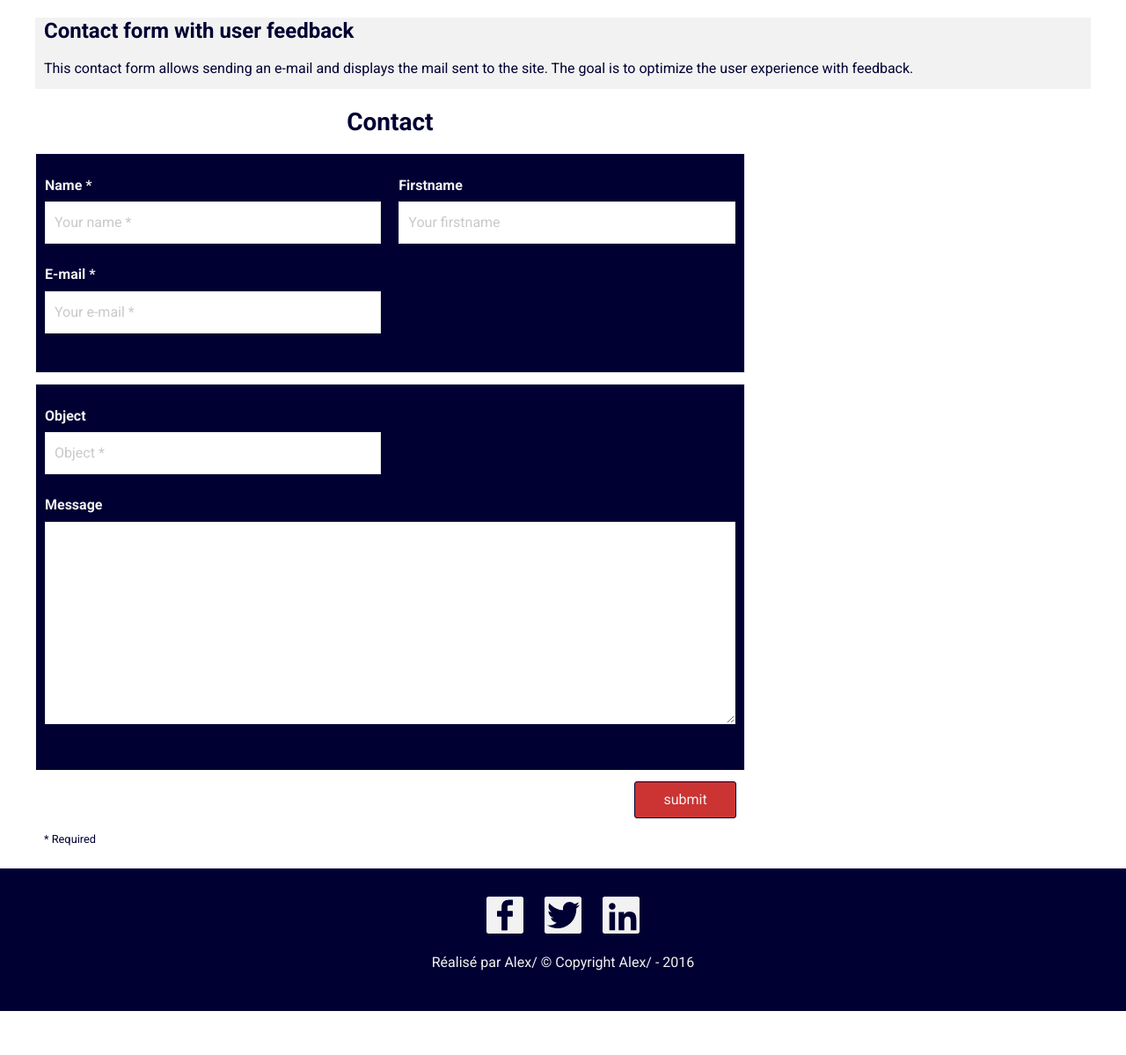
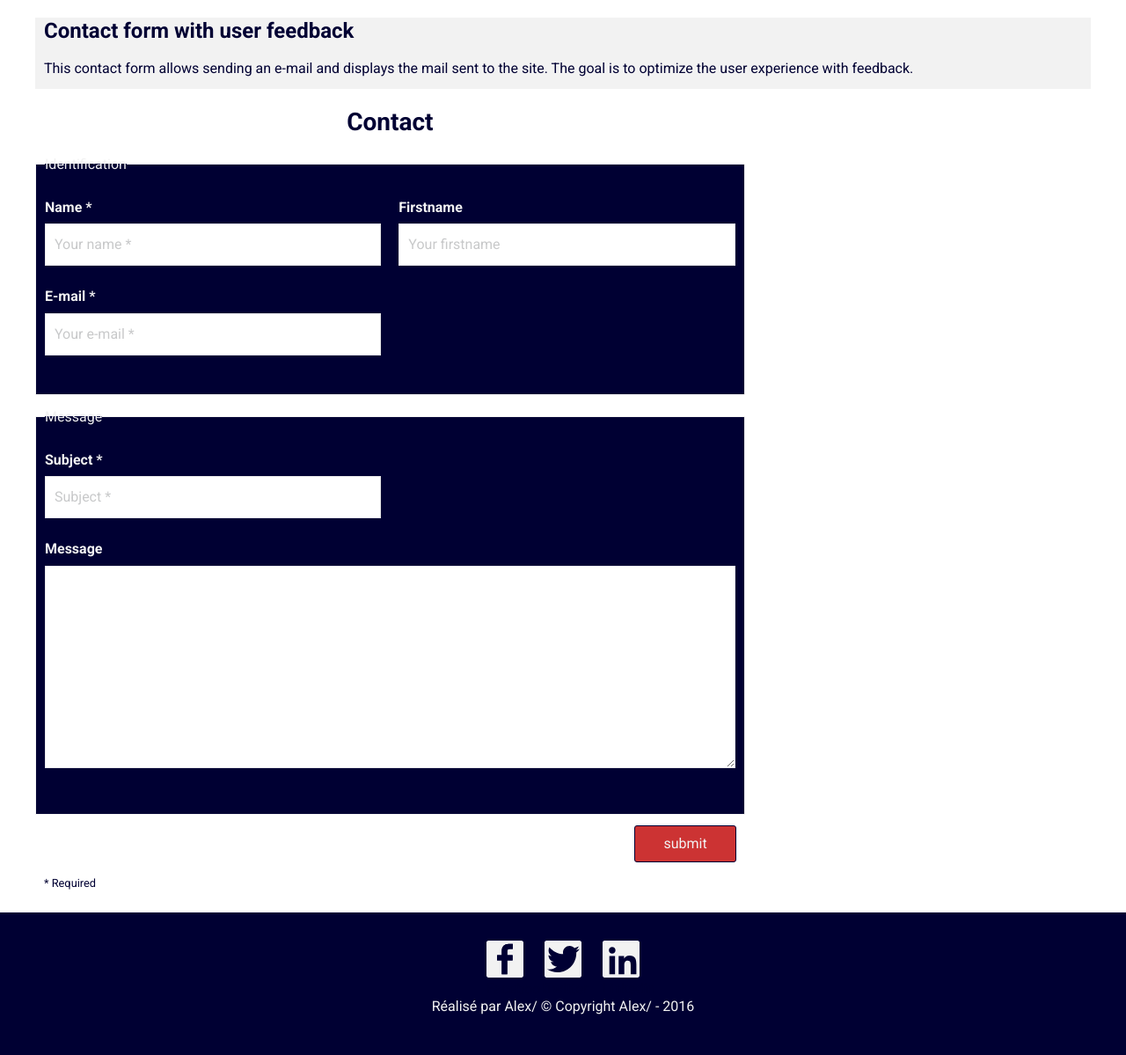
Before and after one commit to Alex-dev-Lyon/ContactFormFeedback, a PHP site: page / in a window 1280 px wide. Shown: the part 114-1313 px from the top of the page at 88% size. Before the commit the page ends 1263 px from the top, so only its background shows below. Run offline with PHP 8.4, Linux system fonts and the light colour scheme.

Commit message:
Correction to input name and addition of captions to fieldset for accessibility

```diff
--- a/envoi.php
+++ b/envoi.php
@@ -3,7 +3,7 @@
     $name = $_POST["name"];
     $firstname= $_POST['firstname'];
     $mail= $_POST['email'];
-    $object= $_POST['object'];
+    $bject= $_POST['object'];
     $message = $_POST['message'];
 
     /* Sending e-mail with setting */
@@ -61,7 +61,7 @@
             <div class="wrap mts mbs">
                 <div class="col-d-8 col-m-2">
                     <?php
-                    /* Mail display */
+                    /* E-mail display */
                         if (mail($destinataire,$subject,$body,$headers)) {
                             echo '<h2 class=" txt-center">Your e-mail has been sent</h2>'
                             .'<div class="grid">'
--- a/index.php
+++ b/index.php
@@ -37,9 +37,10 @@
                     <h2 class=" txt-center">Contact</h2>
                     <div class="grid">
                         <fieldset class="col-m-2">
+                            <legend>Identification</legend>
                             <div class="grid ">
                                 <p class="col-m-2 col-d-6">
-                                    <label class="required" for="lastname">Name</label>
+                                    <label class="required" for="name">Name</label>
                                     <input id="name" type="text" name="name" placeholder="Your name *" required>
                                 </p>
                                 <p class="col-m-2 col-d-6">
@@ -53,10 +54,11 @@
                             </div>
                         </fieldset>
                         <fieldset class="col-m-2">
+                            <legend>Message</legend>
                             <div class="grid ">
                                 <p class="col-m-2 col-d-6">
-                                    <label for="object">Object</label>
-                                    <input id="object" type="text" name="object" placeholder="Object *" required>
+                                    <label for="object">Subject *</label>
+                                    <input id="object" type="text" name="object" placeholder="Subject *" required>
                                 </p>
                                 <p class="col-m-2">
                                     <label for="message">Message</label>
```
